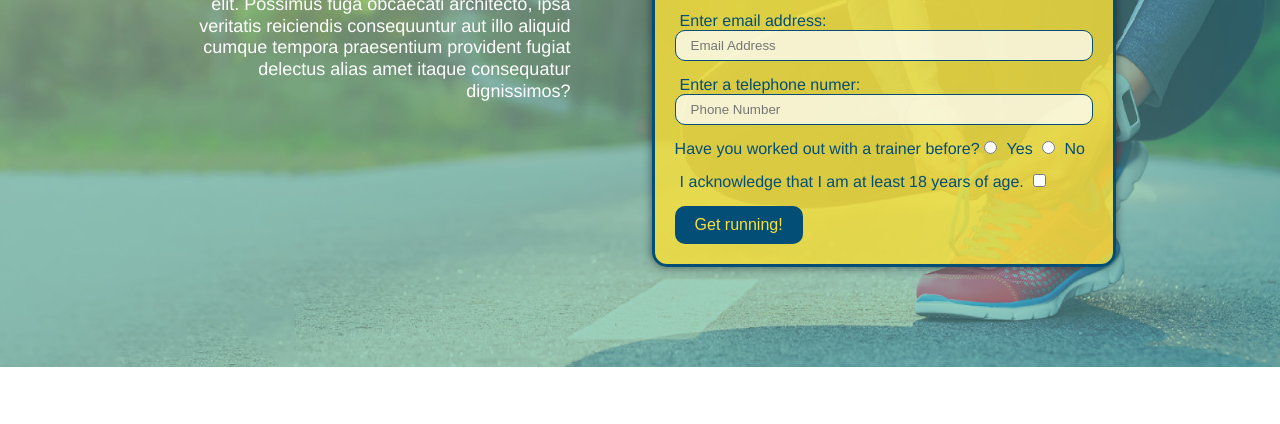
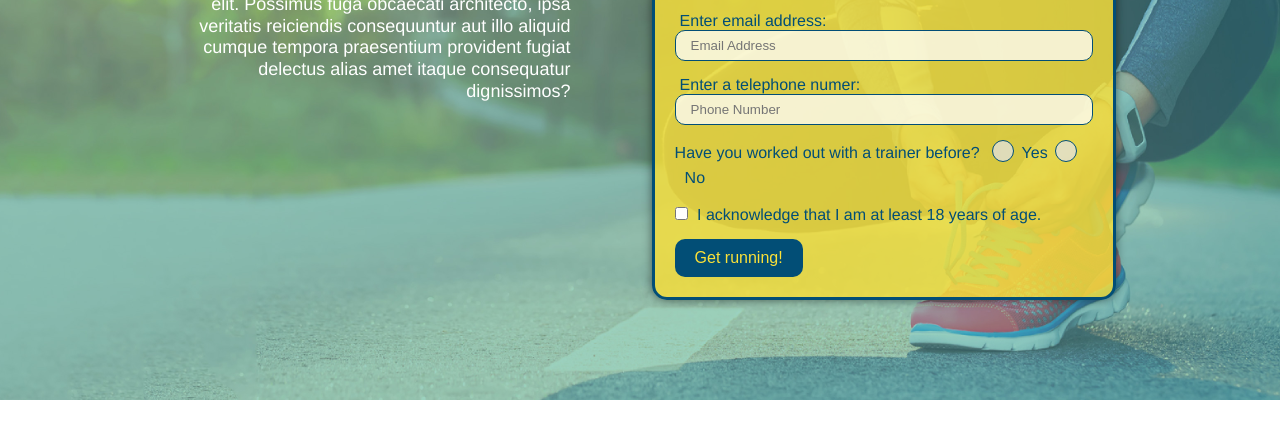
Before and after one commit to dcheever88/run-buddy, a plain HTML site: page index.html in a window 1280 px wide. Shown: the part 342-766 px from the top of the page. Drawn offline with Linux system fonts and the light colour scheme.

Commit message:
button-enhancements

```diff
--- a/assets/css/style.css
+++ b/assets/css/style.css
@@ -23,6 +23,7 @@ header {
     background-size: cover;
     background-position: 80%;
     background-attachment: fixed;
+    z-index: 9999;
 }
 
 header h1 {
@@ -173,6 +174,66 @@ section {
     font-size: 55px;
     color: #fce138;
     text-shadow: 0 0 10px rgba(0, 0, 0, 0.5);
+}
+
+.checkbox-wrapper label, .radio-wrapper label {
+    position: relative;
+    left: 10px;
+    margin: 10px;
+    line-height: 1.6;
+}
+
+.checkbox-wrapper input, .radio-wrapper input {
+    opacity: 0;
+}
+
+.checkbox-wrapper label::before, .radio-wrapper label::before {
+    content: "";
+    height: 20px;
+    width: 20px;
+    background: rgba(225, 225, 225, 0.75);
+    border: 1px solid #024e76;
+    position: absolute;
+    top: -4px;
+    left: -30px;
+}
+
+.radio-wrapper label::before {
+    border-radius: 50%;
+}
+
+.radio-wrapper label::after {
+    content: "";
+    width: 20px;
+    height: 20px;
+    border-radius: 50%;
+    background: #024e76;
+    position: absolute;
+    left: -29px;
+    top: -3px;
+    background-image: radial-gradient(circle, #39a6b2, #024e76)
+}
+
+.checkbox-wrapper label::after {
+    content: "";
+    height: 6px;
+    width: 14px;
+    border-left: 2px solid #024e76;
+    border-bottom: 2px solid #024e76;
+    position: absolute;
+    left: 26px;
+    top: 1px;
+    transform: rotate(-58deg);
+}
+
+.checkbox-wrapper input + label::after,
+.radio-wrapper input + label::after {
+    content: none;
+}
+
+.checkbox-wrapper input:checked + label::after,
+.radio-wrapper input:checked + label::after {
+    content: "";
 }
 /* Hero Style End */
 
--- a/index.html
+++ b/index.html
@@ -54,16 +54,20 @@
                     <input type="tel" placeholder="Phone Number" name="phone" id="phone" class="form-input" />
                     <p>
                         Have you worked out with a trainer before?
-                        <input type="radio" name="trainer-confirm" id="trainer-yes" />
-                        <label for="trainer-yes">Yes</label>
-                        <input type="radio" name="trainer-confirm" id="trainer-no" />
-                        <label for="trainer-no">No</label>
+                        <span class="radio-wrapper">
+                            <input type="radio" name="trainer-confirm" id="trainer-yes" />
+                            <label for="trainer-yes">Yes</label>
+                        </span>
+                        <span class="radio-wrapper">
+                            <input type="radio" name="trainer-confirm" id="trainer-no" />
+                            <label for="trainer-no">No</label>
+                        </span>
                     </p>
                     <p>
-                        <label for="checkbox" >
-                            I acknowledge that I am at least 18 years of age.
-                        </label>
-                        <input type="checkbox" name="age-yes" id="checkbox" />
+                        <span class="checkox-wrapper">
+                            <input type="checkbox" name="age-confirm" id="checkbox" />
+                            <label for="checkbox">I acknowledge that I am at least 18 years of age.</label>
+                        </span>
                     </p>
                     <button type="submit">
                         Get running!
```
